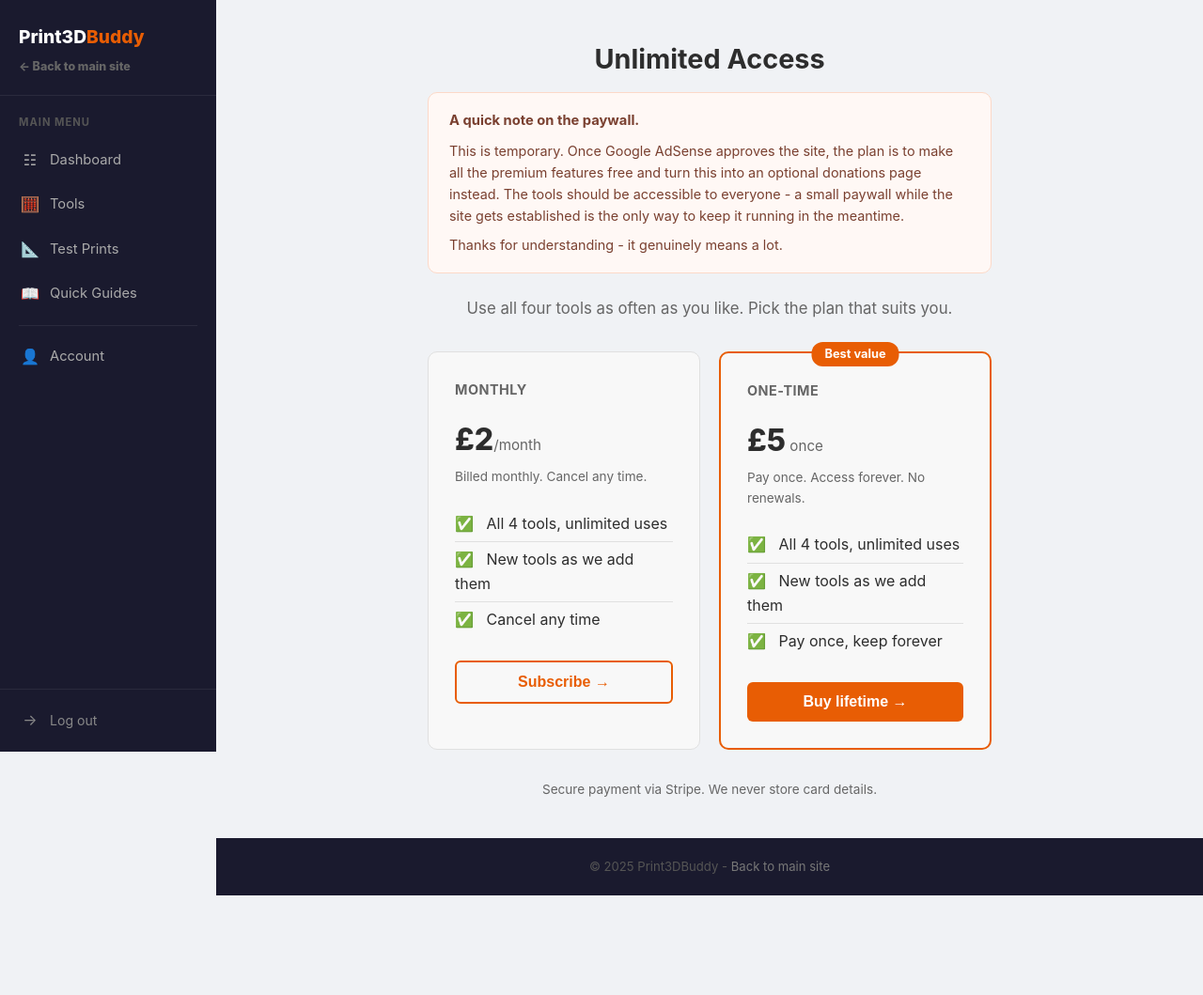
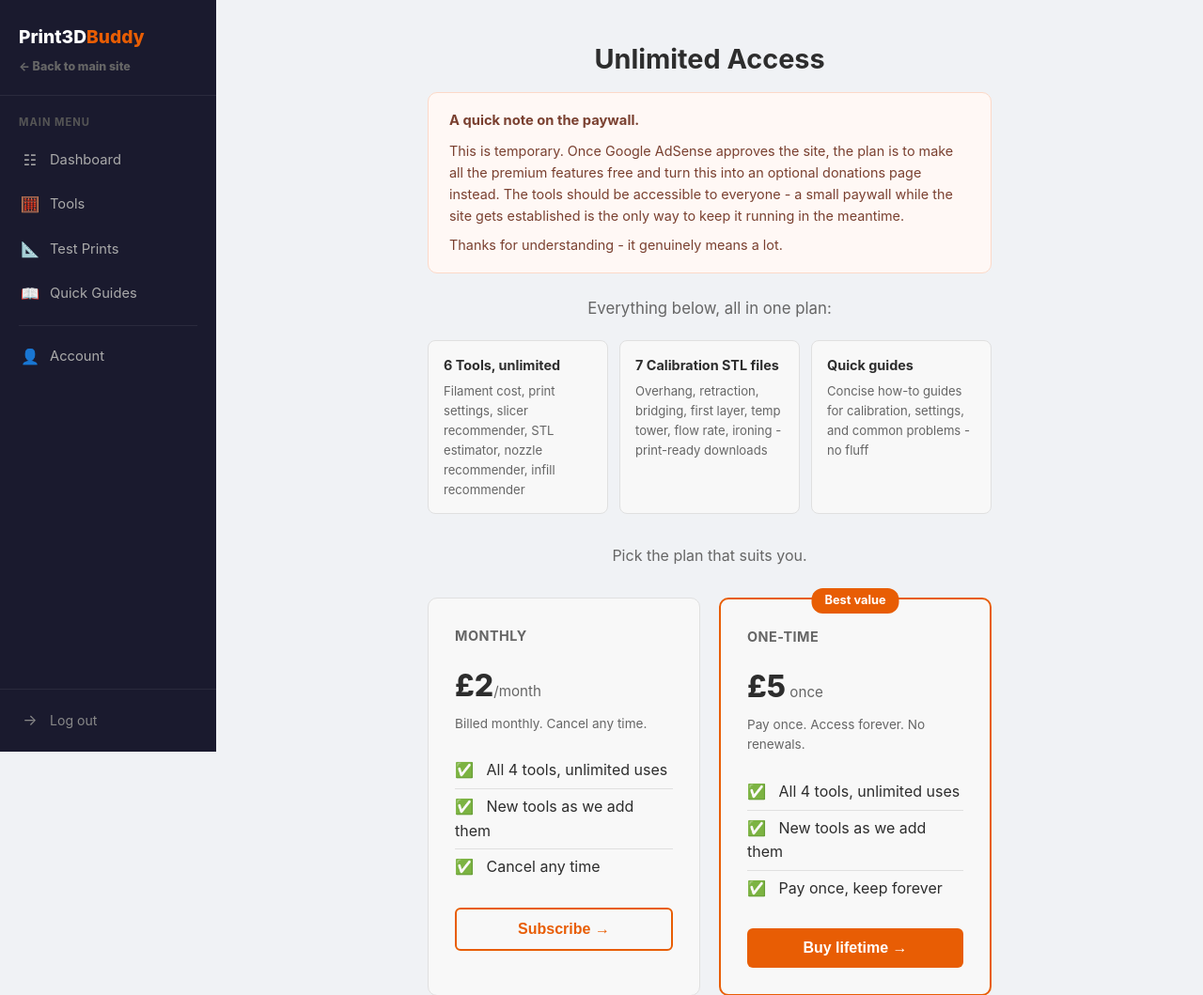
Before and after one commit to JoshSp07/print3dbuddy--tools, a Flask app: page /upgrade in a window 1280 px wide. Shown: the top 1059 px of the page at 94% size. Before the commit the page ends 953 px from the top, so only its background shows below. Run offline with Flask 3, Linux system fonts and the light colour scheme; the visitor is signed in with stand-in values (Sample User, id 1); data comes from the database, SQL or seed files in the repository; some libraries are stand-ins or nearby versions.

Commit message:
List all premium features on upgrade page
Shows all 3 feature categories (6 tools, 7 STL downloads, quick guides)
so users know what they're getting before paying.

Co-Authored-By: Claude Sonnet 4.6 <noreply@anthropic.com>

```diff
--- a/templates/upgrade.html
+++ b/templates/upgrade.html
@@ -11,9 +11,26 @@
     <p style="font-size:0.9rem; color:#7a4030; margin:0;">Thanks for understanding - it genuinely means a lot.</p>
   </div>
 
-  <p style="color:var(--muted); font-size:1.05rem; margin-bottom:32px;">
-    Use all four tools as often as you like. Pick the plan that suits you.
+  <p style="color:var(--muted); font-size:1.05rem; margin-bottom:20px;">
+    Everything below, all in one plan:
   </p>
+
+  <div style="display:grid; grid-template-columns:1fr 1fr 1fr; gap:12px; margin-bottom:32px; text-align:left;">
+    <div style="background:var(--bg-alt); border:1px solid var(--border); border-radius:8px; padding:14px 16px;">
+      <div style="font-weight:700; font-size:0.9rem; margin-bottom:6px;">6 Tools, unlimited</div>
+      <div style="font-size:0.82rem; color:var(--muted);">Filament cost, print settings, slicer recommender, STL estimator, nozzle recommender, infill recommender</div>
+    </div>
+    <div style="background:var(--bg-alt); border:1px solid var(--border); border-radius:8px; padding:14px 16px;">
+      <div style="font-weight:700; font-size:0.9rem; margin-bottom:6px;">7 Calibration STL files</div>
+      <div style="font-size:0.82rem; color:var(--muted);">Overhang, retraction, bridging, first layer, temp tower, flow rate, ironing - print-ready downloads</div>
+    </div>
+    <div style="background:var(--bg-alt); border:1px solid var(--border); border-radius:8px; padding:14px 16px;">
+      <div style="font-weight:700; font-size:0.9rem; margin-bottom:6px;">Quick guides</div>
+      <div style="font-size:0.82rem; color:var(--muted);">Concise how-to guides for calibration, settings, and common problems - no fluff</div>
+    </div>
+  </div>
+
+  <p style="color:var(--muted); font-size:1rem; margin-bottom:32px;">Pick the plan that suits you.</p>
 
   <div style="display:grid; grid-template-columns:1fr 1fr; gap:20px; margin-bottom:32px;">
 
```
